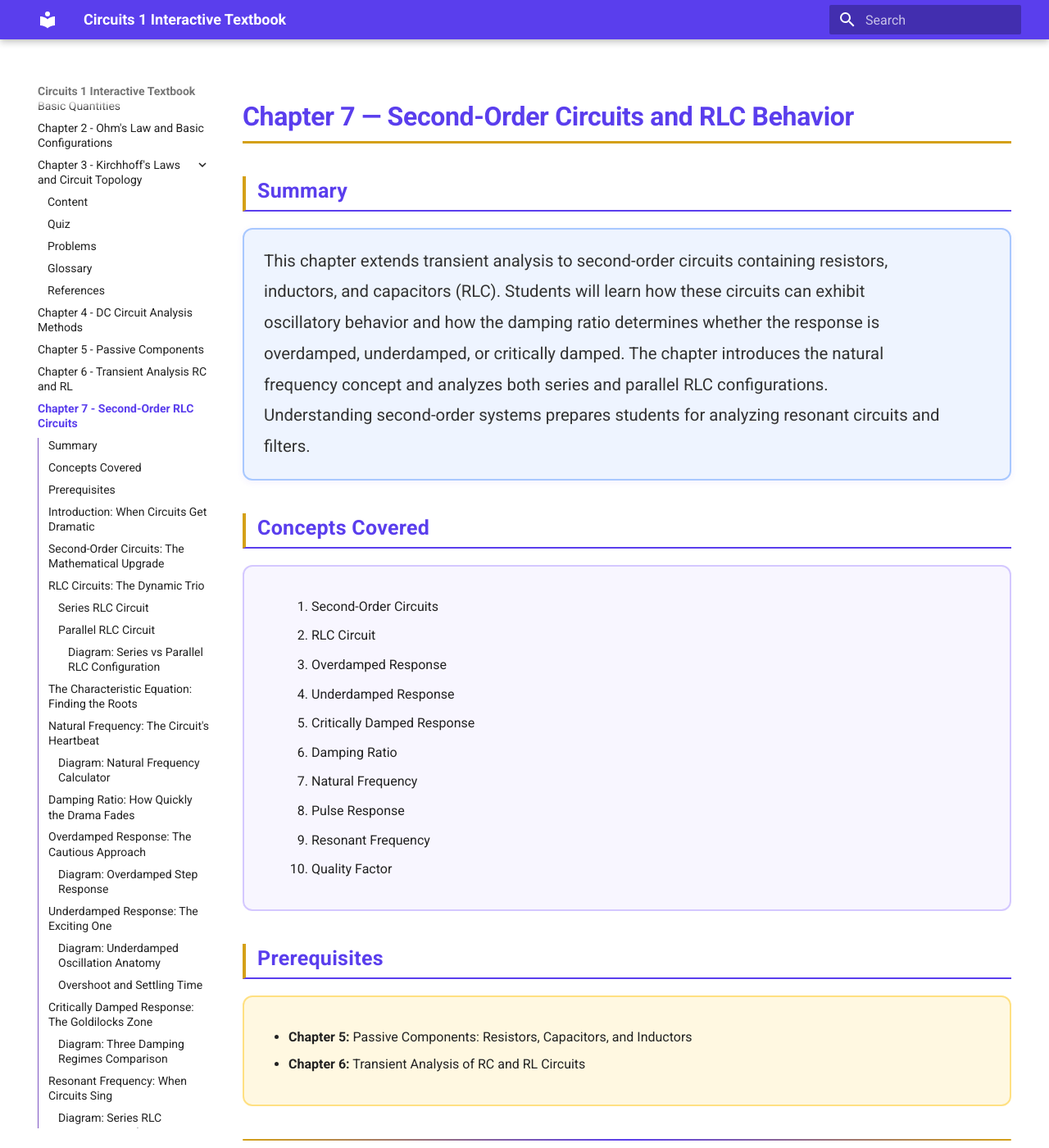
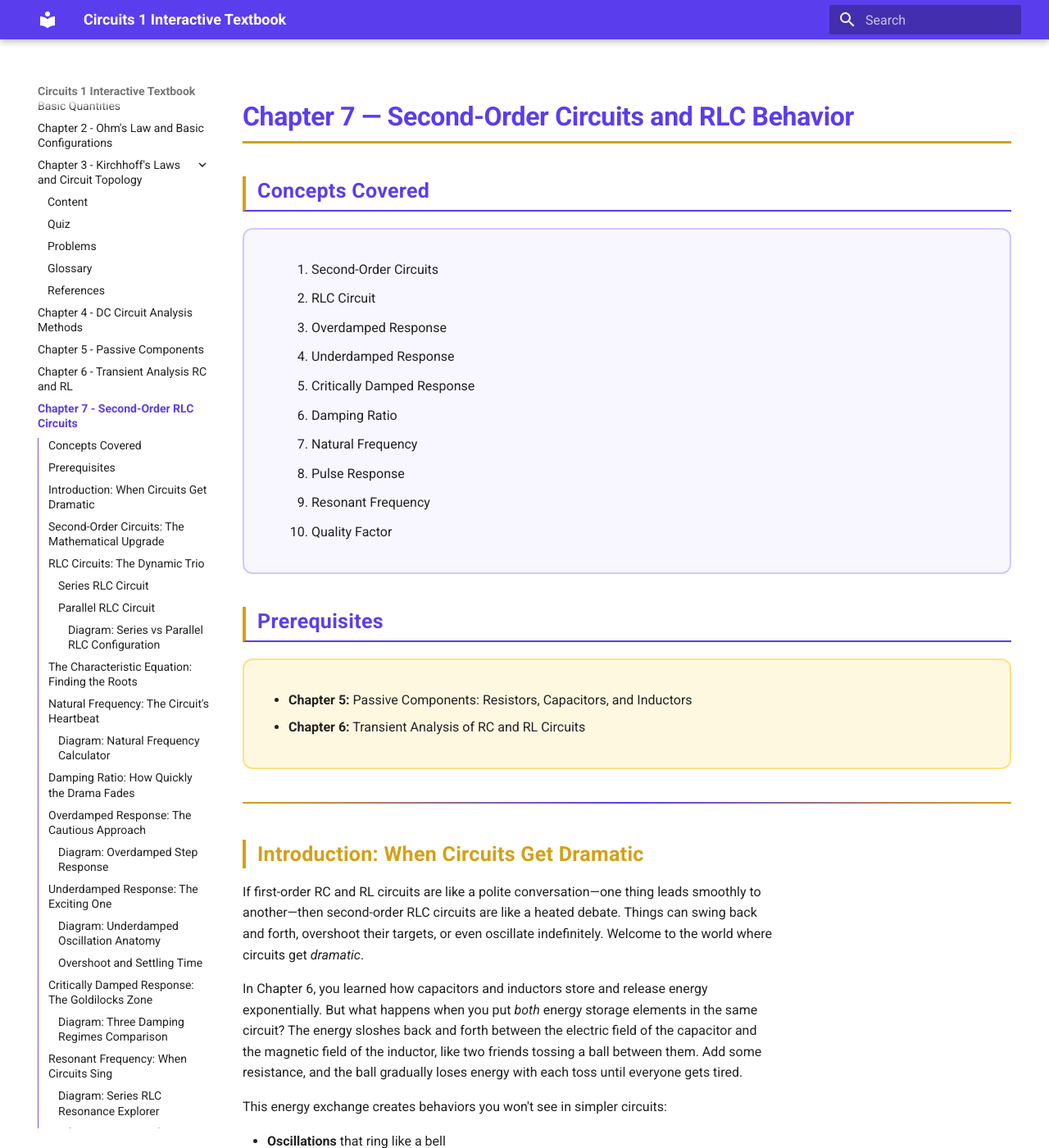
Before and after one commit to Nati-123/circuits1-textbook, an MkDocs documentation site: the page built from docs/chapters/ch7.md, in a window 1280 px wide and 1400 px high. Shown: the whole window at 82% size. Built offline with MkDocs 1.6.1 and Material for MkDocs 9.7.7, drawn with Linux system fonts in a browser that asks for light colours; part of the change alters nothing that is shown; some of the changed text lies outside the part shown.

Commit message:
Fix NF chart live update, remove duplicate summary, add fullscreen buttons
1. Natural Frequency: destroy/recreate chart on each slider change so
   waveform, axis scale, and title all update immediately
2. Removed duplicate Summary section from top of chapter (kept end-of-chapter)
3. Added fullscreen/back-to-doc button to all 9 MicroSim containers
   using shared CSS class and toggle function

Co-Authored-By: Claude Opus 4.6 (1M context) <noreply@anthropic.com>

```diff
--- a/docs/chapters/ch7.md
+++ b/docs/chapters/ch7.md
@@ -1,12 +1,6 @@
 <div class="chapter-styled" markdown>
 
 # Chapter 7 — Second-Order Circuits and RLC Behavior
-
-<h2 style="color: #5A3EED !important; border-bottom: 2px solid #5A3EED; padding-bottom: 0.3rem; font-weight: 700; margin-top: 2rem;">Summary</h2>
-
-<div class="summary-box" markdown>
-<p>This chapter extends transient analysis to second-order circuits containing resistors, inductors, and capacitors (RLC). Students will learn how these circuits can exhibit oscillatory behavior and how the damping ratio determines whether the response is overdamped, underdamped, or critically damped. The chapter introduces the natural frequency concept and analyzes both series and parallel RLC configurations. Understanding second-order systems prepares students for analyzing resonant circuits and filters.</p>
-</div>
 
 <h2 style="color: #5A3EED !important; border-bottom: 2px solid #5A3EED; padding-bottom: 0.3rem; font-weight: 700; margin-top: 2rem;">Concepts Covered</h2>
 
@@ -112,7 +106,7 @@ Notice that the undamped natural frequency \(\omega_0\) is the same for both con
 
 #### Diagram: Series vs Parallel RLC Configuration
 
-<div style="background:#fff; border:1px solid #e0e0e0; border-radius:8px; padding:12px; margin:1rem 0;">
+<div class="msim-box"><button class="msim-btn" onclick="toggleFS(this)">⛶ Fullscreen</button>
 <div style="display:flex;gap:12px;flex-wrap:wrap;margin-bottom:8px;">
 <label style="font-size:0.9em;">R (Ω): <input type="range" id="rlcR" min="1" max="200" value="20" step="1" oninput="drawRLC()"><strong id="rlcRv">20</strong></label>
 <label style="font-size:0.9em;">L (mH): <input type="range" id="rlcL" min="1" max="200" value="100" step="1" oninput="drawRLC()"><strong id="rlcLv">100</strong></label>
@@ -122,6 +116,16 @@ Notice that the undamped natural frequency \(\omega_0\) is the same for both con
 <div id="rlcInfo" style="font-size:0.9em;margin-top:6px;padding:8px;background:#F8F6FF;border-radius:6px;"></div>
 </div>
 <script src="https://cdn.jsdelivr.net/npm/chart.js@4"></script>
+<style>
+.msim-box{background:#fff;border:1px solid #e0e0e0;border-radius:8px;padding:12px;margin:1rem 0;position:relative;transition:all 0.3s ease;}
+.msim-box.msim-fs{position:fixed!important;top:0;left:0;width:100vw!important;height:100vh!important;z-index:9999;border-radius:0;overflow-y:auto;padding:20px 30px;box-sizing:border-box;}
+.msim-btn{position:absolute;top:8px;right:8px;padding:4px 12px;border:1px solid #5A3EED;border-radius:4px;background:#F8F6FF;color:#5A3EED;cursor:pointer;font-size:0.8em;font-weight:600;z-index:10;}
+.msim-btn:hover{background:#5A3EED;color:#fff;}
+.msim-box.msim-fs .msim-btn{position:fixed;top:12px;right:12px;}
+</style>
+<script>
+function toggleFS(btn){var box=btn.closest('.msim-box');box.classList.toggle('msim-fs');btn.textContent=box.classList.contains('msim-fs')?'✕ Back to Doc':'⛶ Fullscreen';}
+</script>
 <script>
 var rlcChart=null;
 function stepResp(alpha,w0,t){
@@ -200,7 +204,7 @@ The natural frequency depends only on the energy storage elements (L and C), not
 
 #### Diagram: Natural Frequency Calculator
 
-<div style="background:#fff; border:1px solid #e0e0e0; border-radius:8px; padding:12px; margin:1rem 0;">
+<div class="msim-box"><button class="msim-btn" onclick="toggleFS(this)">⛶ Fullscreen</button>
 <div style="display:flex;gap:16px;flex-wrap:wrap;margin-bottom:6px;">
 <label style="font-size:0.9em;">L (mH): <input type="range" id="nfL" min="0.1" max="100" value="10" step="0.1" oninput="updateNF()"> <strong id="nfLval">10.0</strong></label>
 <label style="font-size:0.9em;">C (μF): <input type="range" id="nfC" min="0.01" max="100" value="1" step="0.01" oninput="updateNF()"> <strong id="nfCval">1.00</strong></label>
@@ -219,12 +223,10 @@ function updateNF(){
     '<b>Formula:</b> ω₀ = 1/√(LC) = 1/√('+(L*C).toExponential(3)+') = <span style="color:#5A3EED;font-size:1.15em"><b>'+w0.toFixed(1)+' rad/s</b></span><br>'+
     '<b>f₀</b> = ω₀/(2π) = <span style="color:#D4A017;font-size:1.15em"><b>'+f0.toFixed(1)+' Hz</b></span> &nbsp;|&nbsp; <b>T</b> = '+(T>=0.001?(T*1000).toFixed(3)+' ms':T>=1e-6?(T*1e6).toFixed(2)+' μs':(T*1e9).toFixed(1)+' ns')+'<br>'+
     '<b>L</b> = '+Lm+' mH = '+(L*1000).toFixed(3)+' × 10⁻³ H &nbsp;|&nbsp; <b>C</b> = '+Cu+' μF = '+(C*1e6).toFixed(4)+' × 10⁻⁶ F';
-  // Plot 3 periods of oscillation
   var N=200,tMax=3*T,labels=[],data=[];
   for(var i=0;i<=N;i++){var t=i*tMax/N;labels.push((t*1000).toFixed(2));data.push(Math.cos(w0*t));}
-  var ds=[{label:'cos(ω₀t) — undamped oscillation',data:data,borderColor:'#5A3EED',borderWidth:2,pointRadius:0,fill:false}];
-  if(nfChart){nfChart.data.labels=labels;nfChart.data.datasets=ds;nfChart.options.plugins.title.text='Undamped Oscillation at f₀ = '+f0.toFixed(1)+' Hz';nfChart.update();}
-  else{nfChart=new Chart(document.getElementById('nfCanvas'),{type:'line',data:{labels:labels,datasets:ds},options:{responsive:true,animation:{duration:0},plugins:{title:{display:true,text:'Undamped Oscillation at f₀ = '+f0.toFixed(1)+' Hz',font:{size:13},color:'#333'},legend:{display:false}},scales:{x:{title:{display:true,text:'Time (ms)'},ticks:{maxTicksLimit:8,font:{size:10}}},y:{title:{display:true,text:'Amplitude'},min:-1.2,max:1.2}}}});}
+  if(nfChart){nfChart.destroy();nfChart=null;}
+  nfChart=new Chart(document.getElementById('nfCanvas'),{type:'line',data:{labels:labels,datasets:[{label:'cos(ω₀t)',data:data,borderColor:'#5A3EED',borderWidth:2,pointRadius:0,fill:false}]},options:{responsive:true,animation:{duration:0},plugins:{title:{display:true,text:'Undamped Oscillation at f₀ = '+f0.toFixed(1)+' Hz  (T = '+(T>=0.001?(T*1000).toFixed(2)+' ms':(T*1e6).toFixed(1)+' μs')+')',font:{size:13},color:'#333'},legend:{display:false}},scales:{x:{title:{display:true,text:'Time (ms)'},ticks:{maxTicksLimit:8,font:{size:10}}},y:{title:{display:true,text:'Amplitude'},min:-1.2,max:1.2}}}});
 }
 updateNF();
 </script>
@@ -282,7 +284,7 @@ Think of overdamped response like a door closer that's been adjusted too tight
 
 #### Diagram: Overdamped Step Response
 
-<div style="background:#fff; border:1px solid #e0e0e0; border-radius:8px; padding:12px; margin:1rem 0;">
+<div class="msim-box"><button class="msim-btn" onclick="toggleFS(this)">⛶ Fullscreen</button>
 <div style="display:flex;gap:16px;flex-wrap:wrap;margin-bottom:6px;">
 <label style="font-size:0.9em;">ζ: <input type="range" id="odZ" min="1.05" max="5" value="2" step="0.05" oninput="drawOD()"> <strong id="odZv">2.00</strong></label>
 <label style="font-size:0.9em;">ω₀: <input type="range" id="odW" min="1" max="20" value="5" step="0.5" oninput="drawOD()"> <strong id="odWv">5.0</strong></label>
@@ -353,7 +355,7 @@ Notice that light damping barely affects the frequency, but heavy damping signif
 
 #### Diagram: Underdamped Oscillation Anatomy
 
-<div style="background:#fff; border:1px solid #e0e0e0; border-radius:8px; padding:12px; margin:1rem 0;">
+<div class="msim-box"><button class="msim-btn" onclick="toggleFS(this)">⛶ Fullscreen</button>
 <div style="display:flex;gap:16px;flex-wrap:wrap;margin-bottom:6px;">
 <label style="font-size:0.9em;">ζ: <input type="range" id="udZ" min="0.02" max="0.95" value="0.2" step="0.02" oninput="drawUD()"> <strong id="udZv">0.20</strong></label>
 <label style="font-size:0.9em;">ω₀: <input type="range" id="udW" min="1" max="20" value="5" step="0.5" oninput="drawUD()"> <strong id="udWv">5.0</strong></label>
@@ -439,7 +441,7 @@ Critical damping is often the design target for:
 
 #### Diagram: Three Damping Regimes Comparison
 
-<div style="background:#fff; border:1px solid #e0e0e0; border-radius:8px; padding:12px; margin:1rem 0;">
+<div class="msim-box"><button class="msim-btn" onclick="toggleFS(this)">⛶ Fullscreen</button>
 <div style="display:flex;gap:16px;flex-wrap:wrap;margin-bottom:6px;">
 <label style="font-size:0.9em;">ω₀: <input type="range" id="dcW" min="1" max="20" value="5" step="0.5" oninput="drawDC()"> <strong id="dcWv">5.0</strong></label>
 <label style="font-size:0.9em;">ζ (under): <input type="range" id="dcZu" min="0.05" max="0.9" value="0.2" step="0.05" oninput="drawDC()"> <strong id="dcZuv">0.20</strong></label>
@@ -507,7 +509,7 @@ With no losses (R = 0), this would continue forever. With resistance, some energ
 
 #### Diagram: Series RLC Resonance Explorer
 
-<div style="background:#fff; border:1px solid #e0e0e0; border-radius:8px; padding:12px; margin:1rem 0;">
+<div class="msim-box"><button class="msim-btn" onclick="toggleFS(this)">⛶ Fullscreen</button>
 <div style="display:flex;gap:12px;flex-wrap:wrap;margin-bottom:6px;">
 <label style="font-size:0.9em;">R (Ω): <input type="range" id="resR" min="1" max="200" value="10" step="1" oninput="drawRes()"> <strong id="resRv">10</strong></label>
 <label style="font-size:0.9em;">L (mH): <input type="range" id="resL" min="1" max="100" value="10" step="1" oninput="drawRes()"> <strong id="resLv">10</strong></label>
@@ -595,7 +597,7 @@ Notice that Q has opposite relationships with R for series vs. parallel circuits
 
 #### Diagram: Quality Factor and Bandwidth
 
-<div style="background:#fff; border:1px solid #e0e0e0; border-radius:8px; padding:12px; margin:1rem 0;">
+<div class="msim-box"><button class="msim-btn" onclick="toggleFS(this)">⛶ Fullscreen</button>
 <div style="display:flex;gap:16px;flex-wrap:wrap;margin-bottom:6px;">
 <label style="font-size:0.9em;">Highlight Q: <input type="range" id="qfQ" min="1" max="100" value="10" step="1" oninput="drawQF()"> <strong id="qfQv">10</strong></label>
 <label style="font-size:0.9em;">f₀ (Hz): <input type="range" id="qfF" min="100" max="10000" value="1000" step="100" oninput="drawQF()"> <strong id="qfFv">1000</strong></label>
@@ -654,7 +656,7 @@ When an underdamped RLC circuit receives a pulse:
 
 #### Diagram: Pulse Response and Ringing
 
-<div style="background:#fff; border:1px solid #e0e0e0; border-radius:8px; padding:12px; margin:1rem 0;">
+<div class="msim-box"><button class="msim-btn" onclick="toggleFS(this)">⛶ Fullscreen</button>
 <div style="display:flex;gap:12px;flex-wrap:wrap;margin-bottom:6px;">
 <label style="font-size:0.9em;">ζ: <input type="range" id="prZ" min="0.02" max="0.5" value="0.1" step="0.02" oninput="drawPR()"> <strong id="prZv">0.10</strong></label>
 <label style="font-size:0.9em;">ω₀: <input type="range" id="prW" min="5" max="30" value="10" step="1" oninput="drawPR()"> <strong id="prWv">10</strong></label>
@@ -710,7 +712,7 @@ With resistance:
 
 #### Diagram: Energy Exchange Animation
 
-<div style="background:#fff; border:1px solid #e0e0e0; border-radius:8px; padding:12px; margin:1rem 0;">
+<div class="msim-box"><button class="msim-btn" onclick="toggleFS(this)">⛶ Fullscreen</button>
 <div style="display:flex;gap:12px;flex-wrap:wrap;margin-bottom:6px;align-items:center;">
 <label style="font-size:0.9em;">ζ: <input type="range" id="enZ" min="0.02" max="0.5" value="0.1" step="0.02" oninput="resetEn()"> <strong id="enZv">0.10</strong></label>
 <label style="font-size:0.9em;">ω₀: <input type="range" id="enW" min="2" max="15" value="5" step="0.5" oninput="resetEn()"> <strong id="enWv">5.0</strong></label>
```
